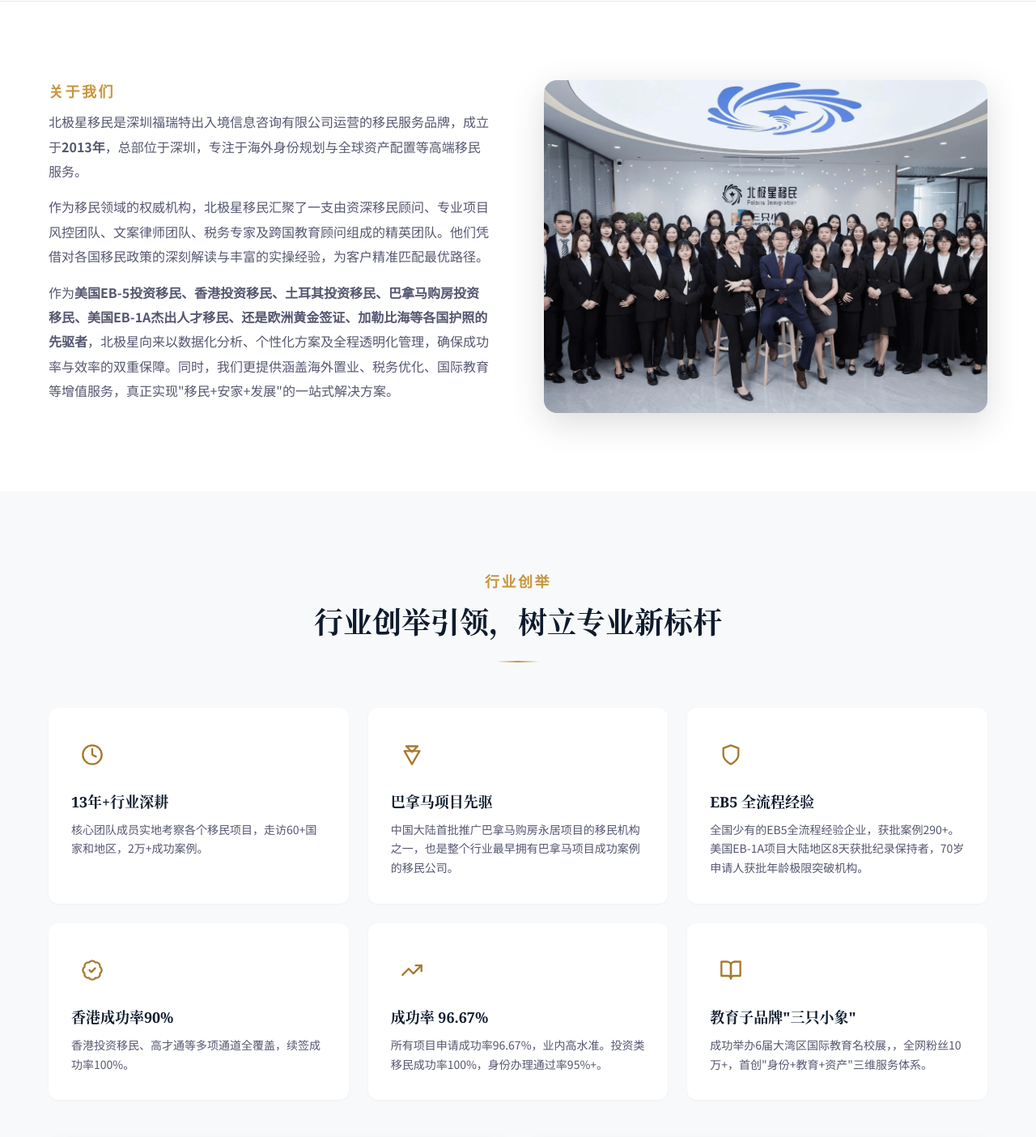
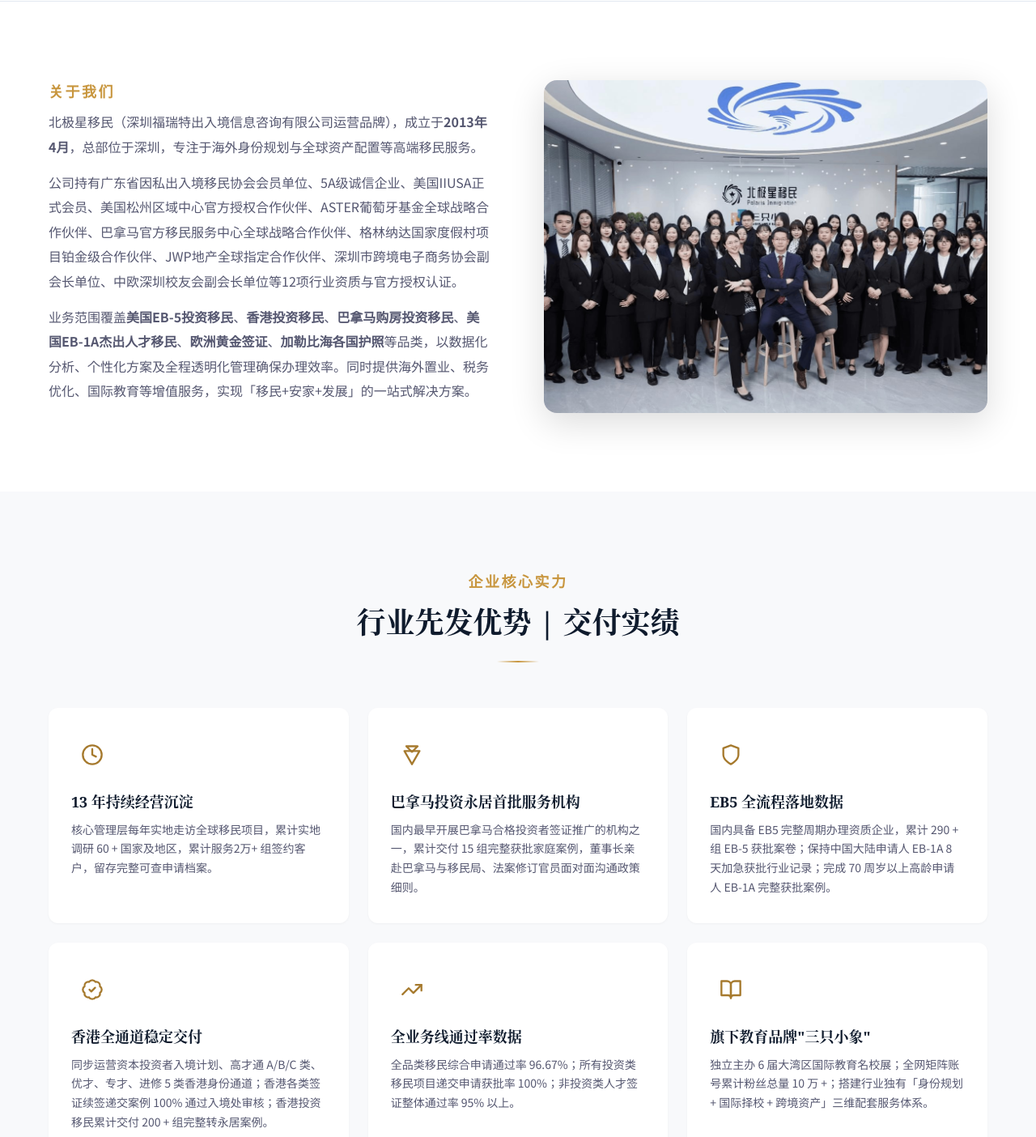
Before and after one commit to rowlen2024/immigration, a Nuxt app in the folder frontend/: page /about in a window 1280 px wide. Shown: the part 720-2124 px from the top of the page at 81% size. Built offline with nearby package versions, Linux system fonts and the light colour scheme; no server answers.

Commit message:
feat:调整页面文案

```diff
--- a/frontend/pages/about.vue
+++ b/frontend/pages/about.vue
@@ -8,9 +8,9 @@
     <section class="hero">
       <div class="container hero-inner">
         <span class="hero-badge">SINCE 2013</span>
-        <h1>关于北极星移民</h1>
-        <p class="hero-sub">北极星移民，全球身份规划与移民服务团队</p>
-        <p class="hero-desc">北极星移民由深圳福瑞特出入境信息咨询有限公司运营，专注海外身份规划、投资移民与配套服务</p>
+        <h1>领航全球<span class="dot">·</span>智启未来</h1>
+        <p class="hero-sub">北极星移民，您值得信赖的国际化伙伴</p>
+        <p class="hero-desc">2013 年至今持续运营移民业务，累计服务 5000 + 组家庭，提供可量化、可追溯的海外身份、资产、教育一体化落地服务</p>
         <NuxtLink to="/contact" class="btn-primary hero-cta">免费咨询</NuxtLink>
       </div>
     </section>
@@ -34,9 +34,9 @@
         <div class="intro-grid">
           <div class="intro-text reveal">
             <span class="section-label">关于我们</span>
-            <p>北极星移民是深圳福瑞特出入境信息咨询有限公司运营的移民服务品牌，成立于<strong>2013年</strong>，总部位于深圳，专注于海外身份规划与全球资产配置等高端移民服务。</p>
-            <p>作为移民领域的权威机构，北极星移民汇聚了一支由资深移民顾问、专业项目风控团队、文案律师团队、税务专家及跨国教育顾问组成的精英团队。他们凭借对各国移民政策的深刻解读与丰富的实操经验，为客户精准匹配最优路径。</p>
-            <p>作为<strong>美国EB-5投资移民、香港投资移民、土耳其投资移民、巴拿马购房投资移民、美国EB-1A杰出人才移民、还是欧洲黄金签证、加勒比海等各国护照的先驱者</strong>，北极星向来以数据化分析、个性化方案及全程透明化管理，确保成功率与效率的双重保障。同时，我们更提供涵盖海外置业、税务优化、国际教育等增值服务，真正实现"移民+安家+发展"的一站式解决方案。</p>
+            <p>北极星移民（深圳福瑞特出入境信息咨询有限公司运营品牌），成立于<strong>2013年4月</strong>，总部位于深圳，专注于海外身份规划与全球资产配置等高端移民服务。</p>
+            <p>公司持有广东省因私出入境移民协会会员单位、5A级诚信企业、美国IIUSA正式会员、美国松州区域中心官方授权合作伙伴、ASTER葡萄牙基金全球战略合作伙伴、巴拿马官方移民服务中心全球战略合作伙伴、格林纳达国家度假村项目铂金级合作伙伴、JWP地产全球指定合作伙伴、深圳市跨境电子商务协会副会长单位、中欧深圳校友会副会长单位等12项行业资质与官方授权认证。</p>
+            <p>业务范围覆盖<strong>美国EB-5投资移民</strong>、<strong>香港投资移民</strong>、<strong>巴拿马购房投资移民</strong>、<strong>美国EB-1A杰出人才移民</strong>、<strong>欧洲黄金签证</strong>、<strong>加勒比海各国护照</strong>等品类，以数据化分析、个性化方案及全程透明化管理确保办理效率。同时提供海外置业、税务优化、国际教育等增值服务，实现「移民+安家+发展」的一站式解决方案。</p>
           </div>
           <div class="intro-img reveal">
             <img :src="`/static/about/images/intro.jpg`" alt="北极星移民团队" width="800" height="600" loading="lazy" />
@@ -49,40 +49,40 @@
     <section class="section section-alt">
       <div class="container">
         <div class="section-header reveal">
-          <span class="section-label">行业创举</span>
-          <h2>行业创举引领，树立专业新标杆</h2>
+          <span class="section-label">企业核心实力</span>
+          <h2>行业先发优势 | 交付实绩</h2>
         </div>
 
         <div class="card-grid cols-3">
           <div class="card reveal">
             <div class="card-icon" v-html="icons.clock" />
-            <h3>13年+行业深耕</h3>
-            <p>核心团队成员实地考察各个移民项目，走访60+国家和地区，2万+成功案例。</p>
+            <h3>13 年持续经营沉淀</h3>
+            <p>核心管理层每年实地走访全球移民项目，累计实地调研 60 + 国家及地区，累计服务2万+ 组签约客户，留存完整可查申请档案。</p>
           </div>
           <div class="card reveal d1">
             <div class="card-icon" v-html="icons.diamond" />
-            <h3>巴拿马项目先驱</h3>
-            <p>中国大陆首批推广巴拿马购房永居项目的移民机构之一，也是整个行业最早拥有巴拿马项目成功案例的移民公司。</p>
+            <h3>巴拿马投资永居首批服务机构</h3>
+            <p>国内最早开展巴拿马合格投资者签证推广的机构之一，累计交付 15 组完整获批家庭案例，董事长亲赴巴拿马与移民局、法案修订官员面对面沟通政策细则。</p>
           </div>
           <div class="card reveal d2">
             <div class="card-icon" v-html="icons.shield" />
-            <h3>EB5 全流程经验</h3>
-            <p>全国少有的EB5全流程经验企业，获批案例290+。美国EB-1A项目大陆地区8天获批纪录保持者，70岁申请人获批年龄极限突破机构。</p>
+            <h3>EB5 全流程落地数据</h3>
+            <p>国内具备 EB5 完整周期办理资质企业，累计 290 + 组 EB-5 获批案卷；保持中国大陆申请人 EB-1A 8 天加急获批行业记录；完成 70 周岁以上高龄申请人 EB-1A 完整获批案例。</p>
           </div>
           <div class="card reveal">
             <div class="card-icon" v-html="icons.check" />
-            <h3>香港成功率90%</h3>
-            <p>香港投资移民、高才通等多项通道全覆盖，续签成功率100%。</p>
+            <h3>香港全通道稳定交付</h3>
+            <p>同步运营资本投资者入境计划、高才通 A/B/C 类、优才、专才、进修 5 类香港身份通道；香港各类签证续签递交案例 100% 通过入境处审核；香港投资移民累计交付 200 + 组完整转永居案例。</p>
           </div>
           <div class="card reveal d1">
             <div class="card-icon" v-html="icons.trending" />
-            <h3>成功率 96.67%</h3>
-            <p>所有项目申请成功率96.67%，业内高水准。投资类移民成功率100%，身份办理通过率95%+。</p>
+            <h3>全业务线通过率数据</h3>
+            <p>全品类移民综合申请通过率 96.67%；所有投资类移民项目递交申请获批率 100%；非投资类人才签证整体通过率 95% 以上。</p>
           </div>
           <div class="card reveal d2">
             <div class="card-icon" v-html="icons.book" />
-            <h3>教育子品牌"三只小象"</h3>
-            <p>成功举办6届大湾区国际教育名校展，，全网粉丝10万+，首创"身份+教育+资产"三维服务体系。</p>
+            <h3>旗下教育品牌"三只小象"</h3>
+            <p>独立主办 6 届大湾区国际教育名校展；全网矩阵账号累计粉丝总量 10 万 +；搭建行业独有「身份规划 + 国际择校 + 跨境资产」三维配套服务体系。</p>
           </div>
         </div>
 
@@ -174,10 +174,10 @@
           <div class="founder-info">
             <h3>夏竹青 先生</h3>
             <p class="founder-title">创始人兼董事长</p>
-            <p>中欧国际工商学院硕士，深耕<strong>16 年国际移民、8 年国际教育</strong>两大领域，见证行业全发展周期，对全球移民政策、海外项目及行业风险拥有深度研判能力。</p>
-            <div class="founder-quote"><p>"坚持每年投入大量时间，亲自带领团队飞赴全球各个项目地实地考察。用脚步丈量项目，只荐真项目、只说真话。"</p></div>
+            <p>中欧国际工商学院硕士，累计<strong>16 年移民行业全职从业经验、8 年国际教育服务运营经验</strong>，完整覆盖国内移民行业 2013-2026 全发展周期，具备全球移民政策、海外投资项目、行业风险完整研判履历。</p>
+            <div class="founder-quote"><p>"坚持每年带队出境实地走访全球移民项目场地，实地核验项目资质、施工进度、回款机制；对外服务标准：仅推送完成实地尽调项目，对外公示项目全部客观政策与收益数据。"</p></div>
             <p>作为<strong>《聪明的大白》《三只小象部落》《葛瑞说择校》</strong>创始人，《聪明的大白》稳居国际教育行业标杆，同时也是<strong>《粤港澳大湾区国际教育名校展》唯一主办方</strong>。</p>
-            <p>常年带队全球实地考察项目，坚守初心、以诚为本。以<strong>"诚信专业·使命必达"</strong>为北极星服务准则，团队精工细作、严格把控每一处细节，真诚服务每一位客户。</p>
+            <p>常年带队全球实地考察项目，确立企业「<strong>项目实地尽调</strong> + <strong>海外本土律师双审核</strong>」项目风控标准，全流程标准化管控申请节点，企业运营至今 0 客户诉讼、0 服务纠纷。</p>
           </div>
         </div>
 
@@ -209,9 +209,9 @@
           <div class="founder-info">
             <h3>张霞 女士</h3>
             <p class="founder-title">联合创始人 · 运营总监</p>
-            <p>张霞女士拥有<strong>18 年移民、7 年国际教育</strong>行业经验，深耕跨界领域，精准洞悉移民家庭身份规划与子女海外择校、教育衔接的核心需求。</p>
-            <p>2020 年，她创立知名教育 IP<strong>《K妈谈择校》</strong>，同步运营<strong>《K妈聊香港》</strong>视频号，为众多涉外家庭提供专业升学、身份规划指导。</p>
-            <p>她坚守品牌服务宗旨，搭建完善的标准化服务体系，统筹四大部门高效协同。与夏竹青先生携手深耕行业，助力北极星移民凭借专业服务与优良口碑，赢得广大客户信赖与认可。</p>
+            <p>张霞女士拥有<strong>18 年移民行业实操经验、7 年国际教育行业经验</strong>，深耕移民身份规划 + 子女海外择校双赛道，精准匹配家庭身份、教育两类硬性需求。</p>
+            <p>2020 年创立垂直教育 IP<strong>《K妈谈择校》</strong>，同步运营视频号<strong>《K妈聊香港》</strong>，累计服务上千组涉外家庭升学、国际身份规划案卷。</p>
+            <p>搭建公司四大职能部门标准化协作流程，统筹顾问、文案、风控、售后全链路运营；与董事长夏竹青先生协同搭建全流程服务体系，经营周期客户 0 诉讼、0 纠纷记录。</p>
           </div>
         </div>
 
@@ -244,9 +244,9 @@
           <div class="founder-info">
             <h3>大白老师</h3>
             <p class="founder-title">三只小象联合创始人 · 总经理</p>
-            <p>三只小象联合创始人、总经理，《聪明的大白》公众号主编，深耕国际教育领域<strong>10 年</strong>。</p>
-            <p>常年实地探访大湾区数百所国际学校，深度对接胡润先生、多位知名校长等行业大咖，手握海量行业资源。</p>
-            <p>凭借扎实的专业能力与实战经验，已助力<strong>五千余个家庭</strong>敲定理想院校，同时全力赋能北极星移民客户，一站式解答各类教育难题，以专业务实的态度与真诚服务，赢得广大家庭的认可与信赖。</p>
+            <p>三只小象联合创始人、总经理，<strong>《聪明的大白》</strong>公众号主编，国际教育领域从业<strong>10年。</strong></p>
+            <p>常年实地探访大湾区国际学校，数量逾百所。与胡润先生、多位国际学校校长等行业人士有过交流对接。</p>
+            <p>已服务五千余个家庭完成国际学校择校。在北极星移民项目中负责为客户提供教育相关问题咨询与解答。</p>
           </div>
         </div>
 
@@ -291,7 +291,7 @@
               <li><strong>NIW 国家利益豁免：</strong>高学历 / 专业技能、行业贡献达标；门槛低于 EB-1A，无需雇主担保</li>
               <li><strong>EB-1C 跨国高管：</strong>中美关联公司，海外高管满 1 年；无劳工证、无配额、审批快，适合企业主 / 高管，可先 L-1A 再转绿卡</li>
             </ul>
-            <p class="biz-highlight">北极星移民板块优势：深耕美国全品类移民赛道，拥有资深美籍律师团队，擅长疑难案、补件案处理，全程定制方案、极速递交，整体获批率行业领先，一站式搞定美国绿卡及身份落地规划。</p>
+            <p class="biz-highlight">北极星移民板块优势：覆盖美国全品类移民通道，配备美籍律师团队，处理疑难案件及补件案件；提供全程方案定制及材料递交服务。服务范围涵盖美国绿卡申请及后续身份落地规划。。</p>
           </div>
 
           <!-- 02 中国香港身份 -->
@@ -306,7 +306,7 @@
               <li><strong>专才计划：</strong>雇主担保 / 本地创业；无行业配额限制，审批高效，配偶可工作、子女享公立教育</li>
               <li><strong>进修移民：</strong>就读全日制课程；入门门槛低，毕业获留港签证，7 年可转永居</li>
             </ul>
-            <p class="biz-highlight">北极星移民板块优势：业内成功率高，熟知港府审批细则，精准优化文书，覆盖高才/优才/专才/进修/投资全渠道，续签稳、永居成功率高，配套香港升学、开户、落地全套服务。</p>
+            <p class="biz-highlight">北极星移民板块优势：覆盖高才、优才、专才、进修、投资等全部申请通道，掌握香港入境处审批细则及文书优化方案。配套服务涵盖续签指导、永居申请、香港升学、银行开户及落地支持。</p>
           </div>
 
           <!-- 03 巴拿马移民 -->
@@ -317,7 +317,7 @@
             <ul>
               <li>购房移民：购置 30 万美金房产；审批快，三代移民，移民监宽松，美元资产，美国 E2 签证跳板</li>
             </ul>
-            <p class="biz-highlight">北极星移民板块优势：拥有当地一手合规房源资源，全程极速审批、无隐形消费，精通美元资产配置与 E2 签证联动规划，轻松实现身份+资产双布局。</p>
+            <p class="biz-highlight">北极星移民板块优势：提供当地一手合规房源资源，全程办理无附加收费。服务范围涵盖美元资产配置与E2签证联动规划，协助完成身份与资产同步布局。</p>
           </div>
 
           <!-- 04 欧洲（黄金签证 / 欧盟身份） -->
@@ -331,7 +331,7 @@
               <li><strong>马耳他：</strong>捐款 + 租房组合；四代移民，英语环境，集欧盟、申根、欧元、英联邦身份于一体</li>
             </ul>
             <p class="biz-note">▲北极星移民＆星途ASTER葡萄牙基金合作授权仪式</p>
-            <p class="biz-highlight">北极星移民板块优势：严选欧洲合规优质项目与房源/基金渠道，规避政策风险，熟悉各国移民监、入籍政策，定制宜居、养老、欧盟护照专属落地方案。</p>
+            <p class="biz-highlight">北极星移民板块优势：筛选欧洲合规项目及房源/基金渠道，规避政策风险；熟悉各国移民监及入籍政策要求，提供宜居、养老、欧盟护照等专属落地方案。</p>
           </div>
 
           <!-- 05 投资入籍 -->
@@ -349,7 +349,7 @@
               <li><strong>瓦努阿图：</strong>全球审批速度最快，全程无需登陆，非 CRS 国家，纯免税</li>
               <li><strong>多米尼克：</strong>加勒比低价优选，支持四代移民，无居住要求，资产隐私性强</li>
             </ul>
-            <p class="biz-highlight">北极星移民板块优势：专注全球一步到位护照项目，全部为政府合规渠道，先批后投、风险可控，精通资产隔离、税务筹划、名校跳板规划，全程线上办理、高效省心。</p>
+            <p class="biz-highlight">北极星移民板块优势：专注于全球一步到位护照项目，全部采用政府合规渠道，以先获批后投资模式为主。业务范围涵盖资产隔离、税务筹划、国际生通道规划等，全程可线上办理。</p>
           </div>
         </div>
 
@@ -460,33 +460,33 @@
 const advantages = [
   {
     icon: getIconSvg('file-text', 28),
-    title: '专业的文案团队',
-    points: ['文案团队平均8年以上行业经验', '深度挖掘客户的背景情况', '20000+案子的申请经历'],
+    title: '标准化文案团队',
+    points: ['文案专员人均在岗从业时长 8 年以上', '案卷累计总交付量 1000 + 套完整申请材料', '固定执行申请人背景全维度材料挖掘文书标准流程'],
   },
   {
     icon: getIconSvg('users', 28),
-    title: '行业标杆的顾问团队',
-    points: ['团队100%具备海外留学或工作背景，深度了解移民国政策与生活实况', '1V1终身规划，专属顾问全程服务', '精通多国移民项目细则，规避风险盲区'],
+    title: '持证顾问团队',
+    points: ['100% 顾问拥有海外留学 / 境外全职工作履历', '固定执行 1 对 1 专属顾问终身跟进服务机制', '全员熟记全球各国移民法案细则、材料红线、拒签风险节点'],
   },
   {
     icon: getIconSvg('target', 28),
     title: '风险把控的项目团队',
-    points: ['拥有16年行业经验的项目团队', '实地考察60+项目规避投资风险', '至今项目无一列风险存在'],
+    points: ['项目风控团队平均行业从业年限 16 年', '实地尽调全球 60 + 海外移民投资项目', '合作项目自合作至今无投资风险纠纷、无客户诉讼记录'],
   },
   {
     icon: getIconSvg('trending-up', 28),
-    title: '超高的通过率',
-    points: ['全部符合各国移民局精准文件', '申请投资类移民成功率100%', '身份办理通过率96.67%+'],
+    title: '可追溯申请通过率',
+    points: ['全部案卷严格匹配各国移民局材料清单与审核标准', '投资类移民案卷获批率 100%', '综合身份办理整体通过率 96.67% 以上'],
   },
   {
     icon: getIconSvg('award', 28),
-    title: '优质的后端服务',
-    points: ['跟踪移民项目的后端服务', '完善贴心的异国安家服务', '5年+的持续跟进服务'],
+    title: '长期后端落地配套服务',
+    points: ['设立移民落地专属售后跟踪岗位', '配套海外居住、开户、入学标准化安家服务包', '申请人获批后提供最低 5 年持续售后跟进服务'],
   },
   {
     icon: getIconSvg('landmark', 28),
-    title: '跨境财税与家庭配套团队',
-    points: ['精通各国跨境税务、资产合规及海外教育规则', '梳理资产规划、规避财税风险', '对接院校资源，协助子女入学', '一站式守护资产安全，解决全家落地难题'],
+    title: '跨境财税 & 教育配套团队',
+    points: ['全员熟悉多国跨境税务法案、海外资产合规申报、国际学校入学政策', '提供家庭跨境资产梳理、税务风险规避标准化方案', '直连大湾区国际院校招生渠道，全程代办子女入学申请'],
   },
 ]
 </script>
--- a/frontend/pages/index.vue
+++ b/frontend/pages/index.vue
@@ -29,7 +29,7 @@
 
         <div class="hero-content container">
           <div class="hero-badge">
-            <span>精 品 投 资 移 民 决 策 平 台</span>
+            <span>13 年 运 营 经 验 持 牌 移 民 机 构</span>
           </div>
           <h1 class="hero-title">北极星移民｜{{ activeHeroSlide.title }}</h1>
           <p class="hero-subtitle">{{ activeHeroSubtitle }}</p>
@@ -178,7 +178,7 @@
       <div class="container">
         <div class="section-header">
           <h2>专业律师团队</h2>
-          <p>资深移民律师，为您保驾护航</p>
+          <p>美国移民局前副主任 <strong>Ricky Murray</strong> 领衔律师团</p>
         </div>
         <LawyerCarousel :lawyers="lawyers" />
       </div>
```
